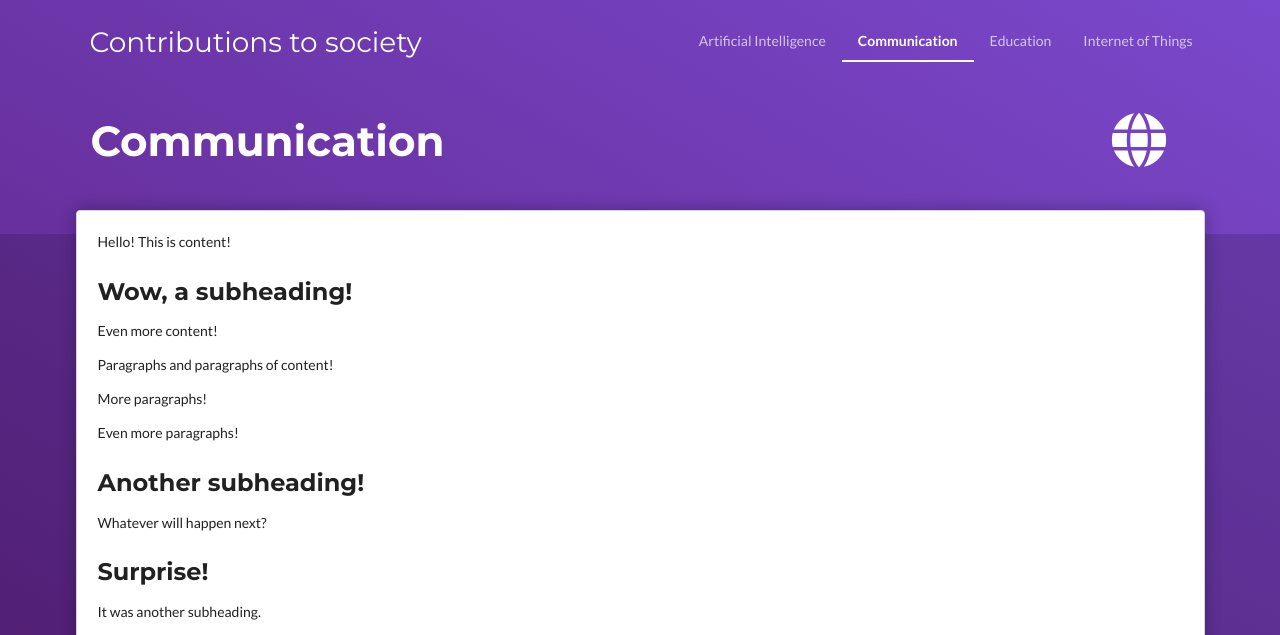
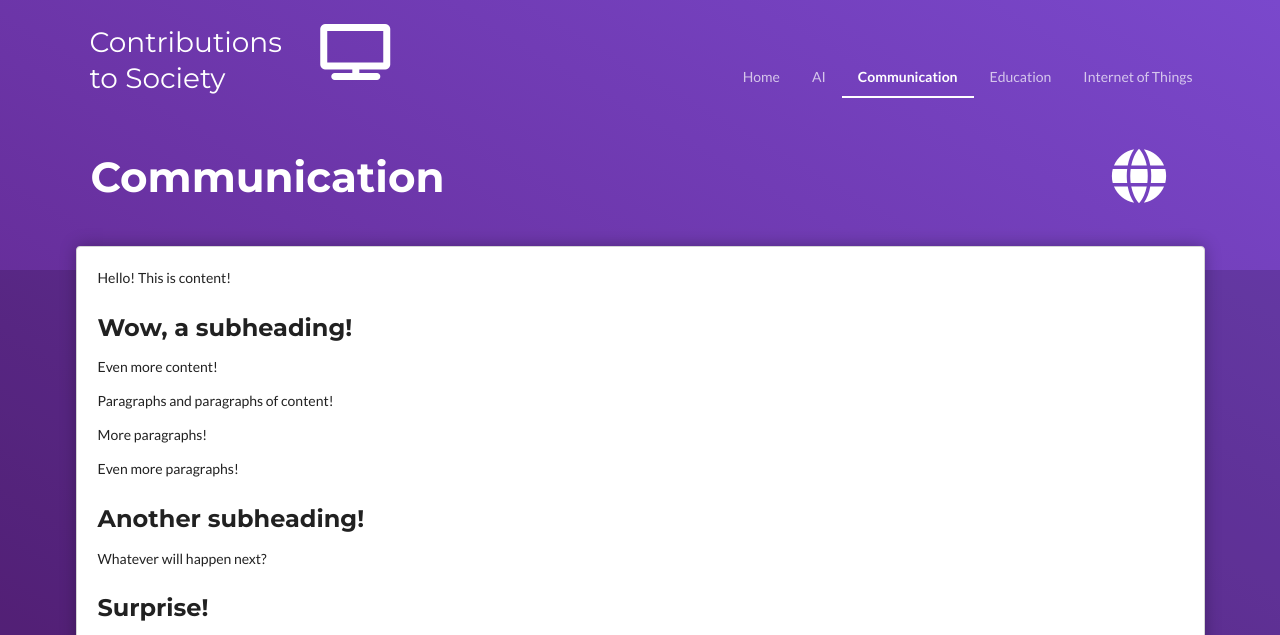
Before and after one commit to grimm004/computing-contributions, a plain HTML site: page src/communication.html in a window 1280 px wide. Shown: the top 635 px of the page. Drawn offline with nearby package versions, Linux system fonts and the light colour scheme.

Commit message:
added links in pages, updated my profile and updated logo

```diff
--- a/src/communication.html
+++ b/src/communication.html
@@ -11,16 +11,24 @@
             <div class="ui container">
                 <div class="ui secondary menu">
                     <div class="title item">
-                        <h1>
-                            <a href="index.html">Contributions to society</a>
-                        </h1>
+                            <div class="ui two column grid">
+                                    <div class="column">
+                                        <h1>
+                                            <a href="index.html">Contributions to Society</a>
+                                        </h1>
+                                    </div>
+                                    <div class="column">
+                                        <i class="huge tv icon" style="color: white" hspace="20"></i>
+                                    </div>
+                               </div>
                     </div>
 
                     <div class="nav-bar ui right secondary pointing inverted menu">
-                        <a class="item">Artificial Intelligence</a>
-                        <a class="item active">Communication</a>
-                        <a class="item">Education</a>
-                        <a class="item">Internet of Things</a>
+                        <a href="index.html" class="item">Home</a>
+                        <a href="AI_Contributions.html"  class="item">AI</a>
+                        <a href="communication.html"  class="item active">Communication</a>
+                        <a href="education.html" class="item">Education</a>
+                        <a href="IOT.html" class="item">Internet of Things</a>
                     </div>
                 </div>
             </div>
```
Also changed, not shown: src/IOT.html (+15 -5 lines), src/index.html (+12 -4 lines).
